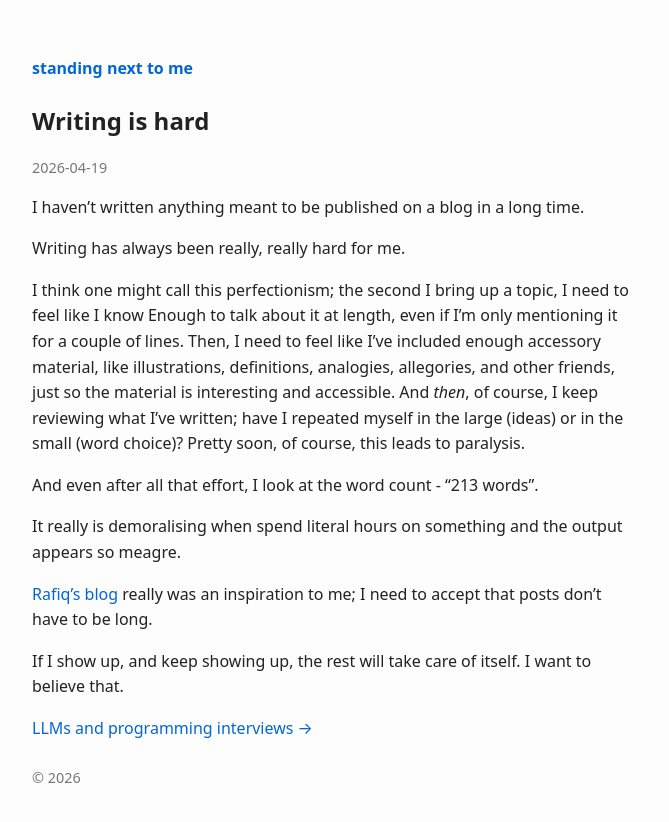
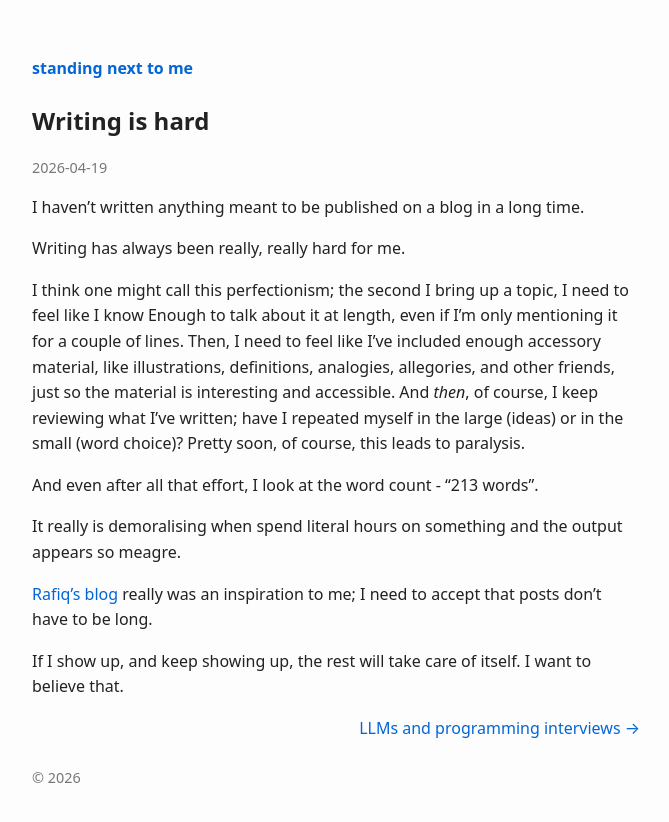
Before and after one commit to standingnexttome/standingnexttome.github.io, a Jekyll site: the page built from _posts/2026-04-19-writing-is-hard.md, in a window 1280 px wide. Shown: the top 822 px of the page, without its empty margins (304-973 px from the left). Built offline with Jekyll 4.4.1, drawn with Linux system fonts in a browser that asks for light colours.

Commit message:
Fix nav style

```diff
--- a/assets/css/style.css
+++ b/assets/css/style.css
@@ -59,3 +59,8 @@
 }
 
 img { max-width: 100%; height: auto; }
+
+.post-nav {
+  display: flex;
+  flex-direction: row;
+}
```
